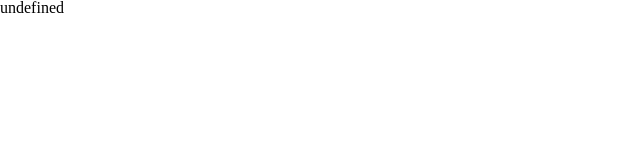
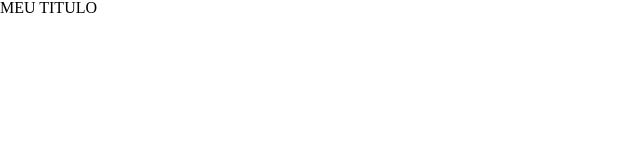
Before and after one commit to willianferreiradev/multiple-deployment-test, a Next.js app: page / in a window 1280 px wide. Shown: the top 160 px of the page, without its empty margins (0-640 px from the left). Built offline with nearby package versions, Linux system fonts and the light colour scheme.

Commit message:
fix: change variable name

```diff
--- a/next.config.js
+++ b/next.config.js
@@ -1,7 +1,10 @@
 /** @type {import('next').NextConfig} */
 const nextConfig = {
   reactStrictMode: true,
-
+  env: {
+    NEXT_PUBLIC_TITLE: 'MEU TITULO',
+    NEXT_PUBLIC_SUB: 'ALs'
+  }
 }
 
 module.exports = nextConfig
--- a/pages/index.tsx
+++ b/pages/index.tsx
@@ -9,7 +9,7 @@ const Home: NextPage = () => {
     }, 5000);
   }, [])
   return (
-    <div>{process.env.NEXT_PUBLIC_TITLE ? 'Texto padrão' : `${process.env.TITLE}`}</div>
+    <div>{process.env.NEXT_PUBLIC_TITLE}</div>
   )
 }
 
```
Also changed, not shown: 1 other file (tests, documents, lock files or other folders).
